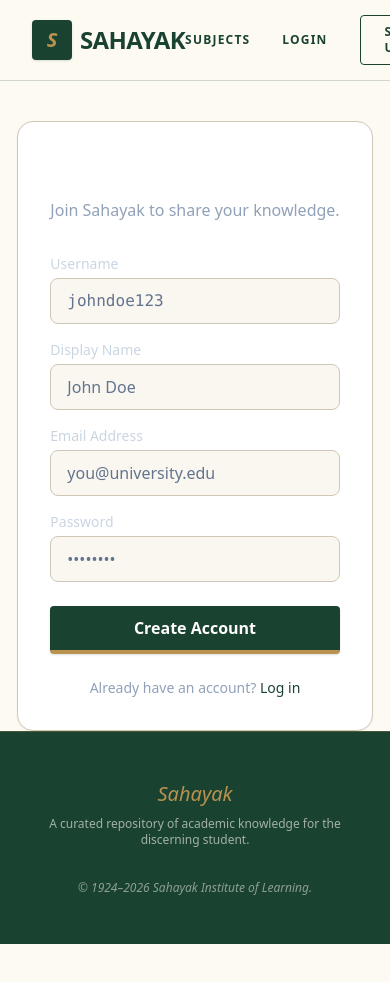
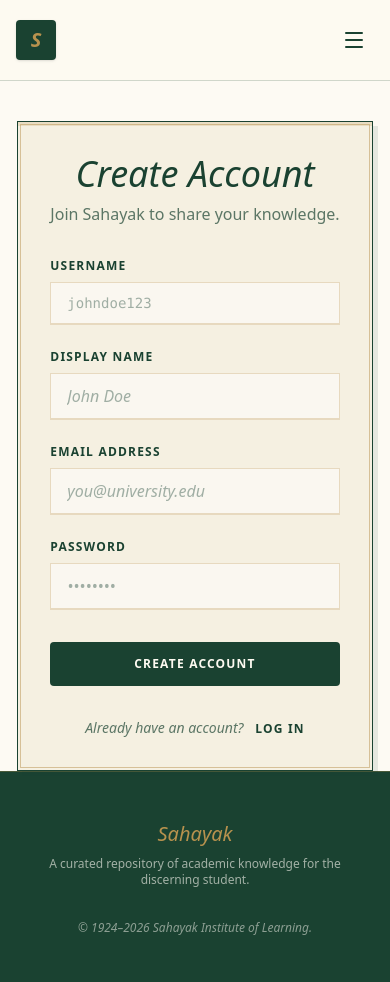
Before and after one commit to ar586/Sahayak, a Next.js app in the folder frontend/: page /signup in a window 390 px wide. Before the commit the page ends 944 px from the top, so only its background shows below. Built offline with nearby package versions, Linux system fonts and the light colour scheme; a web font is replaced by a local one.

Commit message:
bug fixes

```diff
--- a/frontend/src/app/login/page.tsx
+++ b/frontend/src/app/login/page.tsx
@@ -45,38 +45,39 @@ export default function LoginPage() {
     };
 
     return (
-        <div className="max-w-md mx-auto mt-20 p-8 glass-panel rounded-2xl">
+        <div className="max-w-md mx-auto mt-20 p-8 vintage-border bg-academic-parchment library-card-shadow relative">
+            <div className="absolute top-0 left-0 w-full h-1 bg-academic-gold/20"></div>
             <div className="text-center mb-8">
-                <h1 className="text-3xl font-bold text-white mb-2">Welcome Back</h1>
-                <p className="text-slate-400">Log in to Sahayak to contribute.</p>
+                <h1 className="text-4xl font-light text-academic-green mb-2 font-serif italic">Welcome Back</h1>
+                <p className="text-academic-green/70 font-serif">Log in to Sahayak to contribute.</p>
             </div>
 
             {error && (
-                <div className="bg-red-500/10 border border-red-500/20 text-red-500 p-3 rounded-lg mb-6 text-sm text-center">
+                <div className="bg-red-500/10 border-l-4 border-red-500 text-red-700 p-3 mb-6 text-sm text-center font-sans tracking-wide">
                     {error}
                 </div>
             )}
 
-            <form onSubmit={handleSubmit} className="space-y-5">
+            <form onSubmit={handleSubmit} className="space-y-6">
                 <div>
-                    <label className="block text-sm font-medium text-slate-300 mb-1">Email Address</label>
+                    <label className="block text-xs font-bold font-sans tracking-widest uppercase text-academic-green mb-2">Email Address</label>
                     <input
                         type="email"
                         required
                         value={email}
                         onChange={(e) => setEmail(e.target.value)}
-                        className="w-full bg-surface-hover/50 border border-border rounded-lg px-4 py-2.5 text-white placeholder-slate-500 focus:outline-none focus:ring-2 focus:ring-primary/50 transition-all"
+                        className="w-full bg-white/50 border-b-2 border-academic-gold/30 px-4 py-2.5 text-academic-green placeholder-academic-green/40 focus:outline-none focus:border-academic-green focus:bg-white transition-all font-serif italic"
                         placeholder="you@university.edu"
                     />
                 </div>
                 <div>
-                    <label className="block text-sm font-medium text-slate-300 mb-1">Password</label>
+                    <label className="block text-xs font-bold font-sans tracking-widest uppercase text-academic-green mb-2">Password</label>
                     <input
                         type="password"
                         required
                         value={password}
                         onChange={(e) => setPassword(e.target.value)}
-                        className="w-full bg-surface-hover/50 border border-border rounded-lg px-4 py-2.5 text-white placeholder-slate-500 focus:outline-none focus:ring-2 focus:ring-primary/50 transition-all"
+                        className="w-full bg-white/50 border-b-2 border-academic-gold/30 px-4 py-2.5 text-academic-green placeholder-academic-green/40 focus:outline-none focus:border-academic-green focus:bg-white transition-all font-serif italic"
                         placeholder="••••••••"
                     />
                 </div>
@@ -84,19 +85,19 @@ export default function LoginPage() {
                 <button
                     type="submit"
                     disabled={isLoading}
-                    className="w-full btn-primary py-2.5 flex justify-center mt-6"
+                    className="w-full bg-academic-green text-academic-cream py-3.5 flex justify-center mt-8 uppercase tracking-widest font-bold text-xs rounded hover:bg-academic-green/90 transition-all font-sans"
                 >
                     {isLoading ? (
-                        <div className="w-5 h-5 border-2 border-white/30 border-t-white rounded-full animate-spin"></div>
+                        <div className="w-4 h-4 border-2 border-academic-cream/30 border-t-academic-cream rounded-full animate-spin"></div>
                     ) : (
                         "Log In"
                     )}
                 </button>
             </form>
 
-            <div className="mt-6 text-center text-sm text-slate-400">
+            <div className="mt-8 text-center text-sm font-serif italic text-academic-green/70">
                 Don&apos;t have an account?{" "}
-                <Link href="/signup" className="text-primary hover:underline">
+                <Link href="/signup" className="text-academic-green font-bold not-italic font-sans text-xs tracking-widest uppercase hover:text-academic-gold transition-colors ml-2">
                     Sign up
                 </Link>
             </div>
--- a/frontend/src/app/page.tsx
+++ b/frontend/src/app/page.tsx
@@ -11,7 +11,9 @@ interface Course {
 
 interface Overview {
   overall_difficulty: string;
+  nature_type: string;
   time_required: string;
+  scoring_potential: string;
   risk_level: string;
 }
 
--- a/frontend/src/app/signup/page.tsx
+++ b/frontend/src/app/signup/page.tsx
@@ -58,70 +58,71 @@ export default function SignupPage() {
     };
 
     return (
-        <div className="max-w-md mx-auto mt-10 p-8 glass-panel rounded-2xl">
+        <div className="max-w-md mx-auto mt-10 p-8 vintage-border bg-academic-parchment library-card-shadow relative">
+            <div className="absolute top-0 left-0 w-full h-1 bg-academic-gold/20"></div>
             <div className="text-center mb-8">
-                <h1 className="text-3xl font-bold text-white mb-2">Create Account</h1>
-                <p className="text-slate-400">Join Sahayak to share your knowledge.</p>
+                <h1 className="text-4xl font-light text-academic-green mb-2 font-serif italic">Create Account</h1>
+                <p className="text-academic-green/70 font-serif">Join Sahayak to share your knowledge.</p>
             </div>
 
             {error && (
-                <div className="bg-red-500/10 border border-red-500/20 text-red-500 p-3 rounded-lg mb-6 text-sm text-center">
+                <div className="bg-red-500/10 border-l-4 border-red-500 text-red-700 p-3 mb-6 text-sm text-center font-sans tracking-wide">
                     {error}
                 </div>
             )}
 
             {successMsg && (
-                <div className="bg-green-500/10 border border-green-500/20 text-green-400 p-3 rounded-lg mb-6 text-sm text-center">
+                <div className="bg-green-500/10 border-l-4 border-green-500 text-academic-green p-3 mb-6 text-sm text-center font-sans tracking-wide">
                     {successMsg}
                 </div>
             )}
 
-            <form onSubmit={handleSubmit} className="space-y-4">
+            <form onSubmit={handleSubmit} className="space-y-6">
                 <div>
-                    <label className="block text-sm font-medium text-slate-300 mb-1">Username</label>
+                    <label className="block text-xs font-bold font-sans tracking-widest uppercase text-academic-green mb-2">Username</label>
                     <input
                         type="text"
                         required
                         value={username}
                         onChange={(e) => setUsername(e.target.value)}
-                        className="w-full bg-surface-hover/50 border border-border rounded-lg px-4 py-2.5 text-white placeholder-slate-500 focus:outline-none focus:ring-2 focus:ring-primary/50 transition-all font-mono"
+                        className="w-full bg-white/50 border-b-2 border-academic-gold/30 px-4 py-2.5 text-academic-green placeholder-academic-green/40 focus:outline-none focus:border-academic-green focus:bg-white transition-all font-mono text-sm"
                         placeholder="johndoe123"
                     />
                 </div>
 
                 <div>
-                    <label className="block text-sm font-medium text-slate-300 mb-1">Display Name</label>
+                    <label className="block text-xs font-bold font-sans tracking-widest uppercase text-academic-green mb-2">Display Name</label>
                     <input
                         type="text"
                         required
                         value={displayName}
                         onChange={(e) => setDisplayName(e.target.value)}
-                        className="w-full bg-surface-hover/50 border border-border rounded-lg px-4 py-2.5 text-white placeholder-slate-500 focus:outline-none focus:ring-2 focus:ring-primary/50 transition-all"
+                        className="w-full bg-white/50 border-b-2 border-academic-gold/30 px-4 py-2.5 text-academic-green placeholder-academic-green/40 focus:outline-none focus:border-academic-green focus:bg-white transition-all font-serif italic"
                         placeholder="John Doe"
                     />
                 </div>
 
                 <div>
-                    <label className="block text-sm font-medium text-slate-300 mb-1">Email Address</label>
+                    <label className="block text-xs font-bold font-sans tracking-widest uppercase text-academic-green mb-2">Email Address</label>
                     <input
                         type="email"
                         required
                         value={email}
                         onChange={(e) => setEmail(e.target.value)}
-                        className="w-full bg-surface-hover/50 border border-border rounded-lg px-4 py-2.5 text-white placeholder-slate-500 focus:outline-none focus:ring-2 focus:ring-primary/50 transition-all"
+                        className="w-full bg-white/50 border-b-2 border-academic-gold/30 px-4 py-2.5 text-academic-green placeholder-academic-green/40 focus:outline-none focus:border-academic-green focus:bg-white transition-all font-serif italic"
                         placeholder="you@university.edu"
                     />
                 </div>
 
                 <div>
-                    <label className="block text-sm font-medium text-slate-300 mb-1">Password</label>
+                    <label className="block text-xs font-bold font-sans tracking-widest uppercase text-academic-green mb-2">Password</label>
                     <input
                         type="password"
                         required
                         minLength={6}
                         value={password}
                         onChange={(e) => setPassword(e.target.value)}
-                        className="w-full bg-surface-hover/50 border border-border rounded-lg px-4 py-2.5 text-white placeholder-slate-500 focus:outline-none focus:ring-2 focus:ring-primary/50 transition-all"
+                        className="w-full bg-white/50 border-b-2 border-academic-gold/30 px-4 py-2.5 text-academic-green placeholder-academic-green/40 focus:outline-none focus:border-academic-green focus:bg-white transition-all font-serif italic"
                         placeholder="••••••••"
                     />
                 </div>
@@ -129,19 +130,19 @@ export default function SignupPage() {
                 <button
                     type="submit"
                     disabled={isLoading || !!successMsg}
-                    className="w-full btn-primary py-2.5 flex justify-center mt-6"
+                    className="w-full bg-academic-green text-academic-cream py-3.5 flex justify-center mt-8 uppercase tracking-widest font-bold text-xs rounded hover:bg-academic-green/90 transition-all font-sans"
                 >
                     {isLoading ? (
-                        <div className="w-5 h-5 border-2 border-white/30 border-t-white rounded-full animate-spin"></div>
+                        <div className="w-4 h-4 border-2 border-academic-cream/30 border-t-academic-cream rounded-full animate-spin"></div>
                     ) : (
                         "Create Account"
                     )}
                 </button>
             </form>
 
-            <div className="mt-6 text-center text-sm text-slate-400">
+            <div className="mt-8 text-center text-sm font-serif italic text-academic-green/70">
                 Already have an account?{" "}
-                <Link href="/login" className="text-primary hover:underline">
+                <Link href="/login" className="text-academic-green font-bold not-italic font-sans text-xs tracking-widest uppercase hover:text-academic-gold transition-colors ml-2">
                     Log in
                 </Link>
             </div>
--- a/frontend/src/components/Navbar.tsx
+++ b/frontend/src/components/Navbar.tsx
@@ -1,21 +1,37 @@
 "use client";
 
+import { useState } from "react";
 import Link from "next/link";
 import { useAuth } from "@/context/AuthContext";
+import { Menu, X } from "lucide-react";
 
 export default function Navbar() {
     const { user, logout, loading } = useAuth();
+    const [isMobileMenuOpen, setIsMobileMenuOpen] = useState(false);
+
+    const toggleMenu = () => setIsMobileMenuOpen(!isMobileMenuOpen);
+    const closeMenu = () => setIsMobileMenuOpen(false);
 
     return (
         <nav className="w-full border-b border-academic-green/20 bg-academic-cream/80 backdrop-blur-sm sticky top-0 z-50 text-academic-green">
-            <div className="max-w-7xl mx-auto px-8 h-20 flex items-center justify-between">
-                <Link href="/" className="flex items-center gap-2">
-                    <div className="w-10 h-10 bg-academic-green flex items-center justify-center rounded-custom shadow-sm">
+            <div className="max-w-7xl mx-auto px-4 md:px-8 h-20 flex items-center justify-between">
+                <Link href="/" className="flex items-center gap-2" onClick={closeMenu}>
+                    <div className="w-10 h-10 bg-academic-green flex items-center justify-center rounded-custom shadow-sm shrink-0">
                         <span className="text-academic-gold font-bold text-xl italic font-serif">S</span>
                     </div>
-                    <span className="text-2xl font-bold tracking-tight uppercase font-display">Sahayak</span>
+                    <span className="text-2xl font-bold tracking-tight uppercase font-display hidden sm:block">Sahayak</span>
                 </Link>
-                <div className="flex items-center space-x-8 font-bold uppercase text-xs tracking-widest">
+
+                {/* Mobile Menu Toggle */}
+                <button
+                    className="md:hidden p-2 text-academic-green hover:bg-academic-green/10 rounded"
+                    onClick={toggleMenu}
+                >
+                    {isMobileMenuOpen ? <X size={24} /> : <Menu size={24} />}
+                </button>
+
+                {/* Desktop Navigation */}
+                <div className="hidden md:flex items-center space-x-8 font-bold uppercase text-xs tracking-widest">
                     <Link href="/" className="hover:text-academic-gold transition-colors">Subjects</Link>
 
                     {!loading && (
@@ -27,7 +43,7 @@ export default function Navbar() {
                                     {user.role === 'admin' && (
                                         <Link href="/admin/contributions" className="text-amber-700 hover:text-amber-500 transition-colors">Admin</Link>
                                     )}
-                                    <button onClick={logout} className="border border-academic-green px-6 py-2 rounded-custom hover:bg-academic-green hover:text-academic-cream transition-all">Logout</button>
+                                    <button onClick={logout} className="border border-academic-green px-6 py-2 rounded-custom hover:bg-academic-green hover:text-academic-cream transition-all uppercase text-xs tracking-widest font-bold">Logout</button>
                                 </>
                             ) : (
                                 <>
@@ -39,6 +55,33 @@ export default function Navbar() {
                     )}
                 </div>
             </div>
+
+            {/* Mobile Navigation Dropdown */}
+            {isMobileMenuOpen && (
+                <div className="md:hidden absolute top-20 left-0 w-full bg-academic-cream border-b border-academic-green/20 shadow-lg flex flex-col items-center py-6 space-y-6 font-bold uppercase text-sm tracking-widest">
+                    <Link href="/" onClick={closeMenu} className="hover:text-academic-gold transition-colors">Subjects</Link>
+
+                    {!loading && (
+                        <>
+                            {user ? (
+                                <>
+                                    <Link href="/dashboard" onClick={closeMenu} className="hover:text-academic-gold transition-colors">Dashboard</Link>
+                                    <Link href="/contribute" onClick={closeMenu} className="hover:text-academic-gold transition-colors">Contribute</Link>
+                                    {user.role === 'admin' && (
+                                        <Link href="/admin/contributions" onClick={closeMenu} className="text-amber-700 hover:text-amber-500 transition-colors">Admin</Link>
+                                    )}
+                                    <button onClick={() => { logout(); closeMenu(); }} className="border-2 border-academic-green px-8 py-2.5 rounded hover:bg-academic-green hover:text-academic-cream transition-all">Logout</button>
+                                </>
+                            ) : (
+                                <>
+                                    <Link href="/login" onClick={closeMenu} className="hover:text-academic-gold transition-colors">Login</Link>
+                                    <Link href="/signup" onClick={closeMenu} className="bg-academic-green text-academic-cream px-8 py-2.5 rounded hover:bg-academic-green/90 transition-all">Sign Up</Link>
+                                </>
+                            )}
+                        </>
+                    )}
+                </div>
+            )}
         </nav>
     );
 }
```
Also changed, not shown: frontend/src/components/SubjectGrid.tsx (+9 -5 lines), 1 other file (tests, documents, lock files or other folders).
